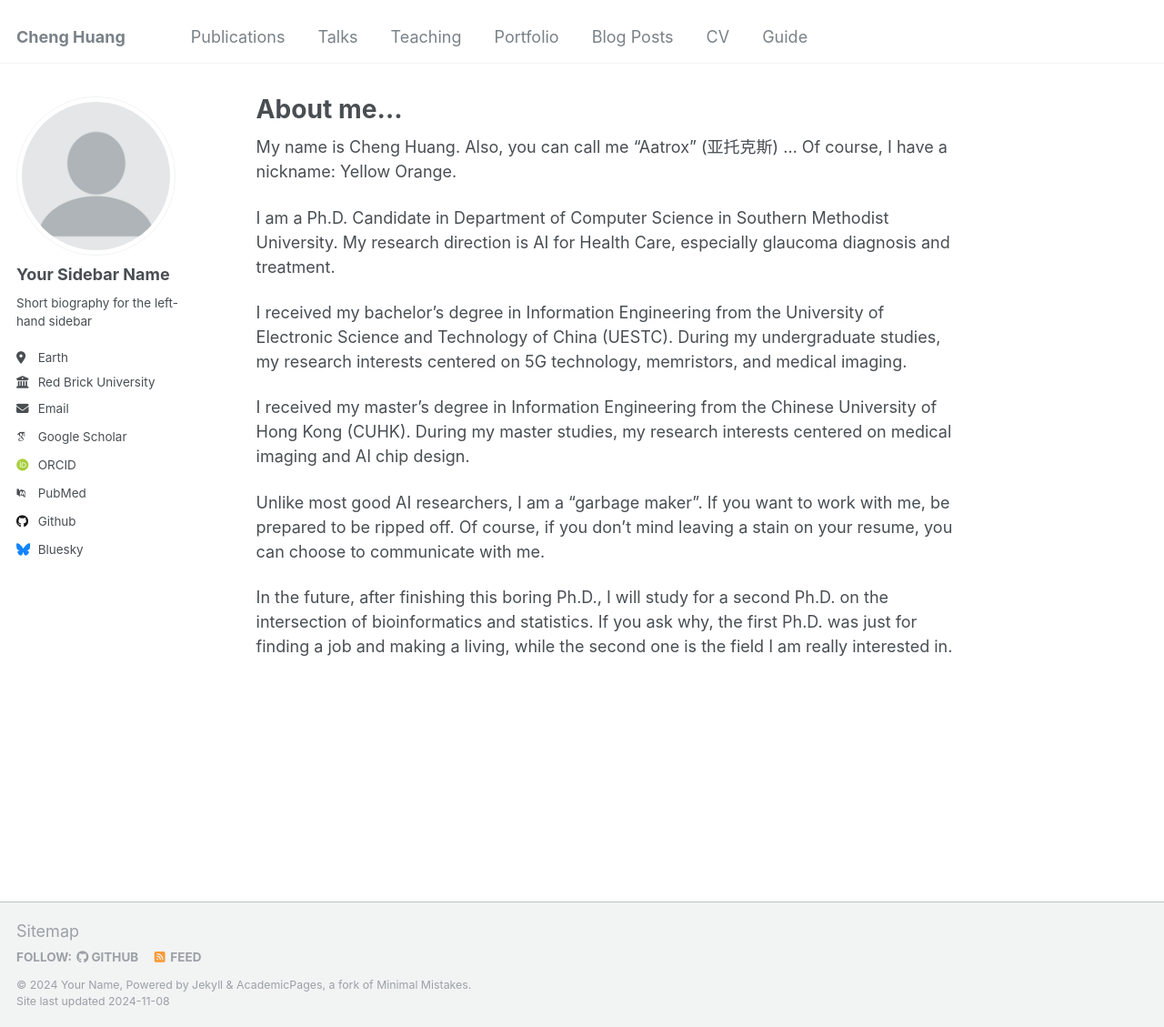
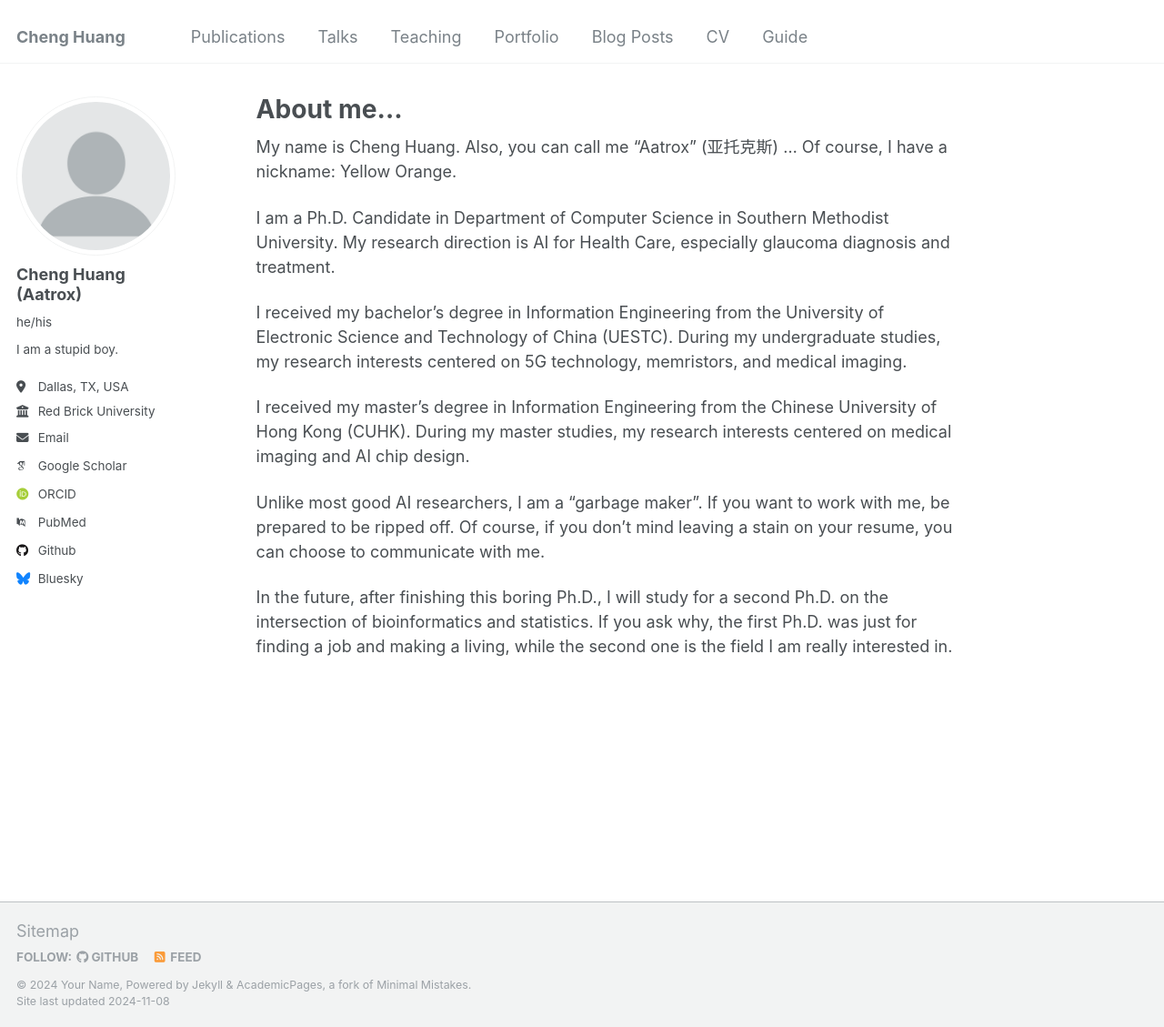
Before and after one commit to CH-YellowOrange/Aatrox-Cheng.github.io, a Jekyll site: the page built from _pages/about.md, in a window 1280 px wide and 1129 px high. Shown: the whole window at 91% size. Built offline with Jekyll 4.4.1, drawn with Linux system fonts in a browser that asks for light colours; some web fonts are replaced.

Commit message:
Update _config.yml

```diff
--- a/_config.yml
+++ b/_config.yml
@@ -22,10 +22,10 @@ repository               : "academicpages/academicpages.github.io"
 author:
   # Biographic information
   avatar           : "profile.png"
-  name             : "Your Sidebar Name"
-  pronouns         : # example: "she/her"
-  bio              : "Short biography for the left-hand sidebar"
-  location         : "Earth"
+  name             : "Cheng Huang (Aatrox)"
+  pronouns         : "he/his"
+  bio              : "I am a stupid boy."
+  location         : "Dallas, TX, USA"
   employer         : "Red Brick University"
   uri              : # URL
   email            : "none@example.org"
```
